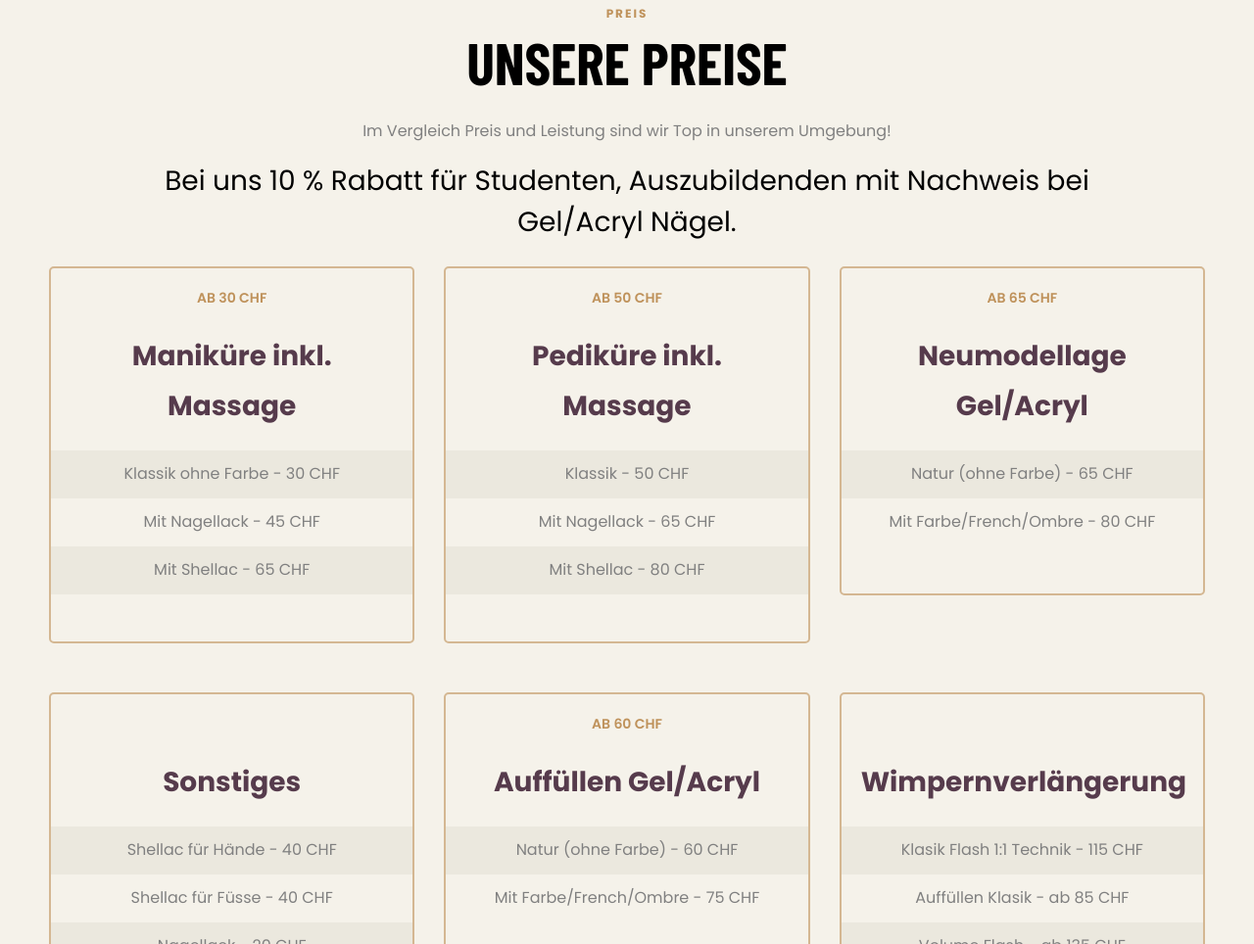
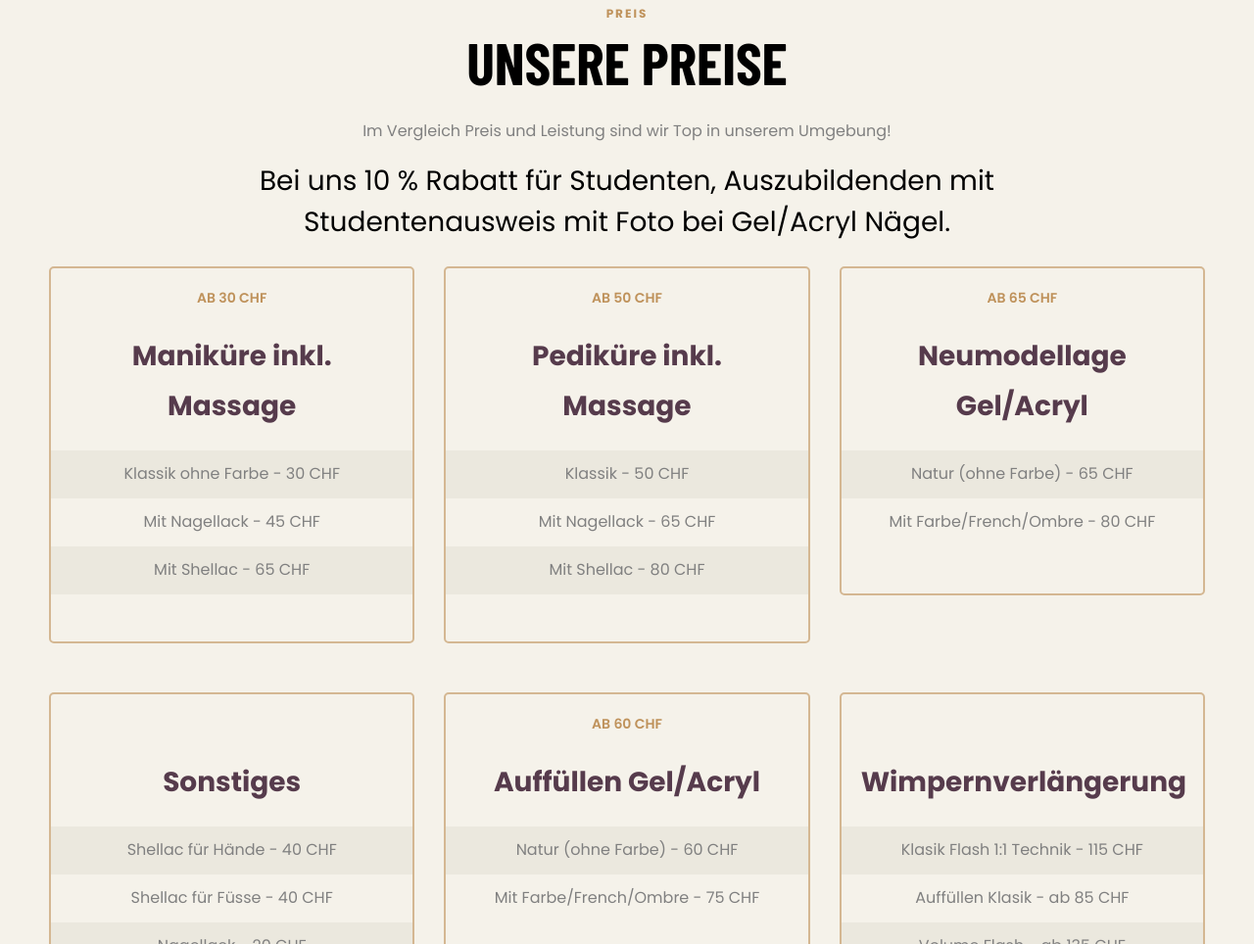
Before and after one commit to andrejd1/nails, a website: page tpl/index.njk in a window 1280 px wide. Shown: the part 2981-3945 px from the top of the page at 98% size. Drawn offline with nearby package versions, Linux system fonts and the light colour scheme; files that its build step writes are made by us from their sources; files whose address does not match are found by name; a web font is replaced by a local one.

Commit message:
Replace some text in pricing block

```diff
--- a/tpl/components/pricing_block.njk
+++ b/tpl/components/pricing_block.njk
@@ -5,7 +5,7 @@
         <span class="subheading">Preis</span>
         <h2 class="mb-4">Unsere Preise</h2>
         <p>Im Vergleich Preis und Leistung sind wir Top in unserem Umgebung!</p>
-        <h3>Bei uns 10 % Rabatt für Studenten, Auszubildenden mit Nachweis bei Gel/Acryl Nägel.</h3>
+        <h3>Bei uns 10 % Rabatt für Studenten, Auszubildenden mit Studentenausweis mit Foto bei Gel/Acryl Nägel.</h3>
       </div>
     </div>
     <div class="row justify-content-center">
```
Also changed, not shown: index.html, services.html.
